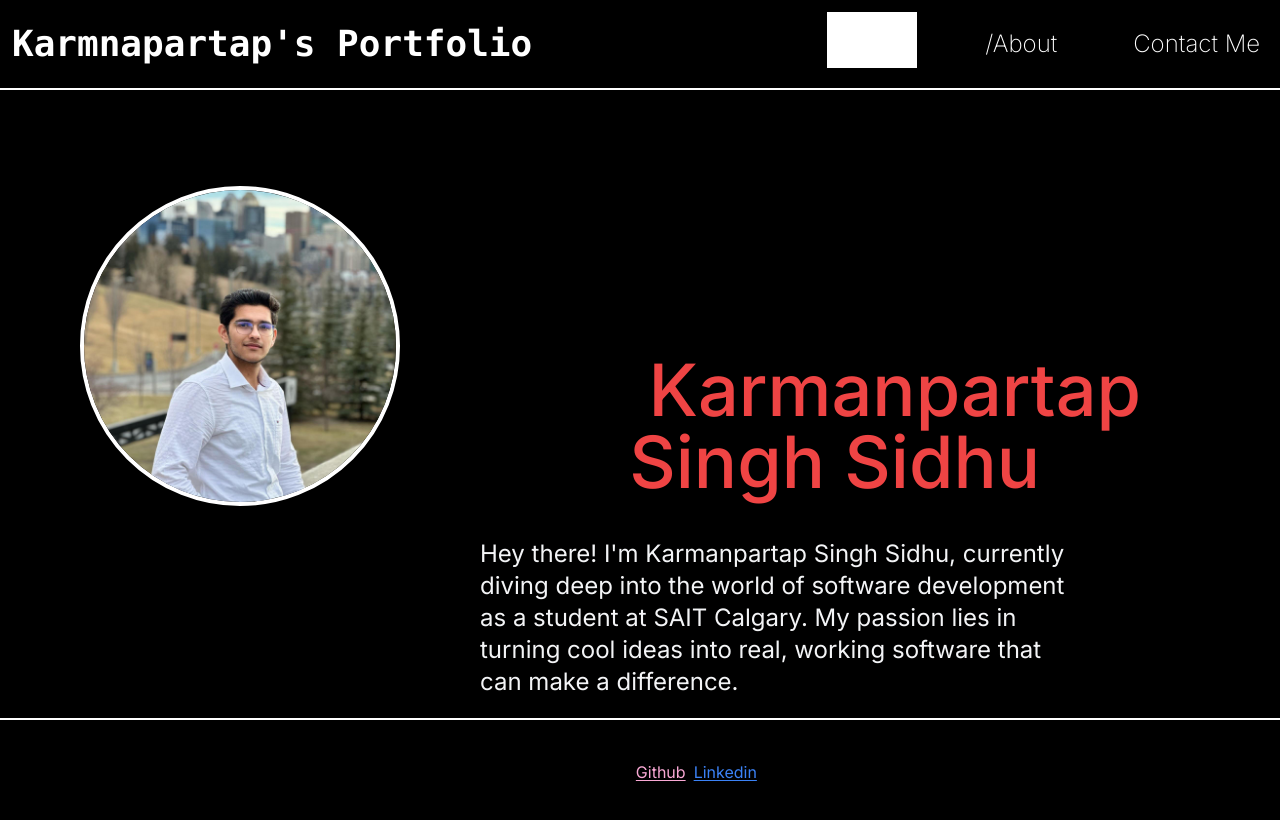
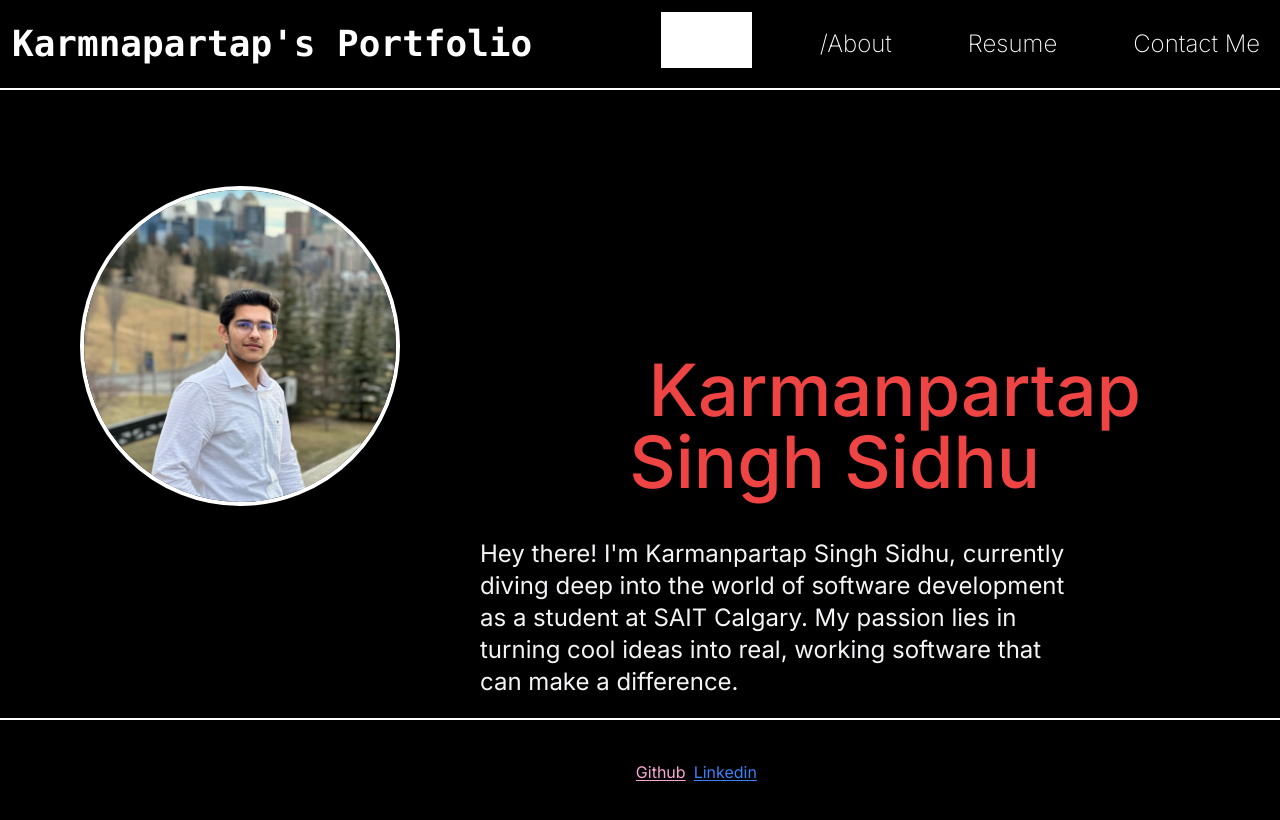
Before and after one commit to Karman1600/my-portfoilio, a Next.js app: page / in a window 1280 px wide. Shown: the top 820 px of the page. Built offline with nearby package versions, Linux system fonts and the light colour scheme.

Commit message:
Update Navbar.jsx

```diff
--- a/app/_components/Navbar.jsx
+++ b/app/_components/Navbar.jsx
@@ -42,7 +42,7 @@ function Navbar() {
               isOpen ? "hidden" : "block"
             } flex flex-col md:flex-row md:space-x-8 mt-4 md:mt-0 gap-7`}
           >
-            {["/", "/about", "/contact"].map((path) => (
+            {["/", "/about", "/resume" , "/contact"].map((path) => (
               <li
                 key={path}
                 className={router.pathname === path ? "bg-white p-2" : "p-2"}
```
